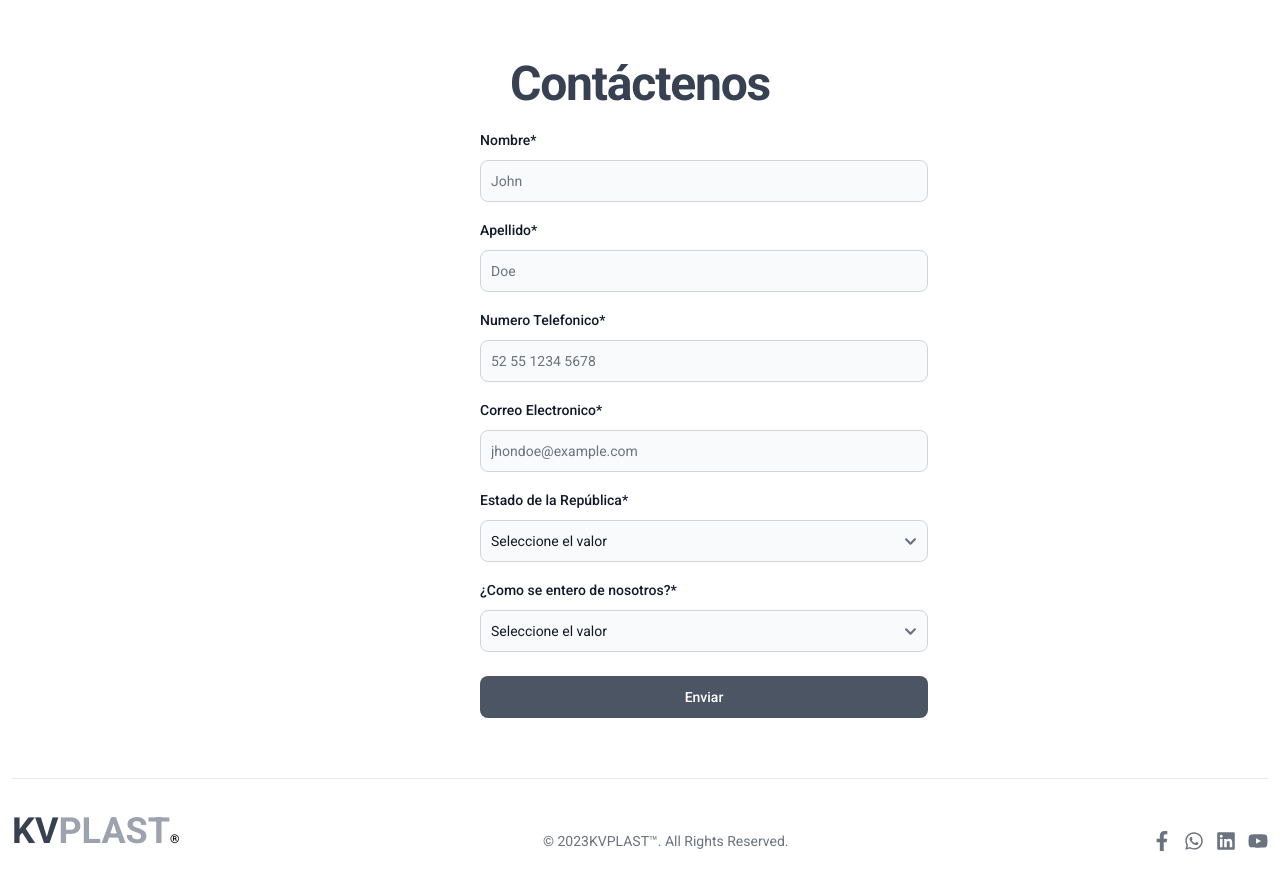
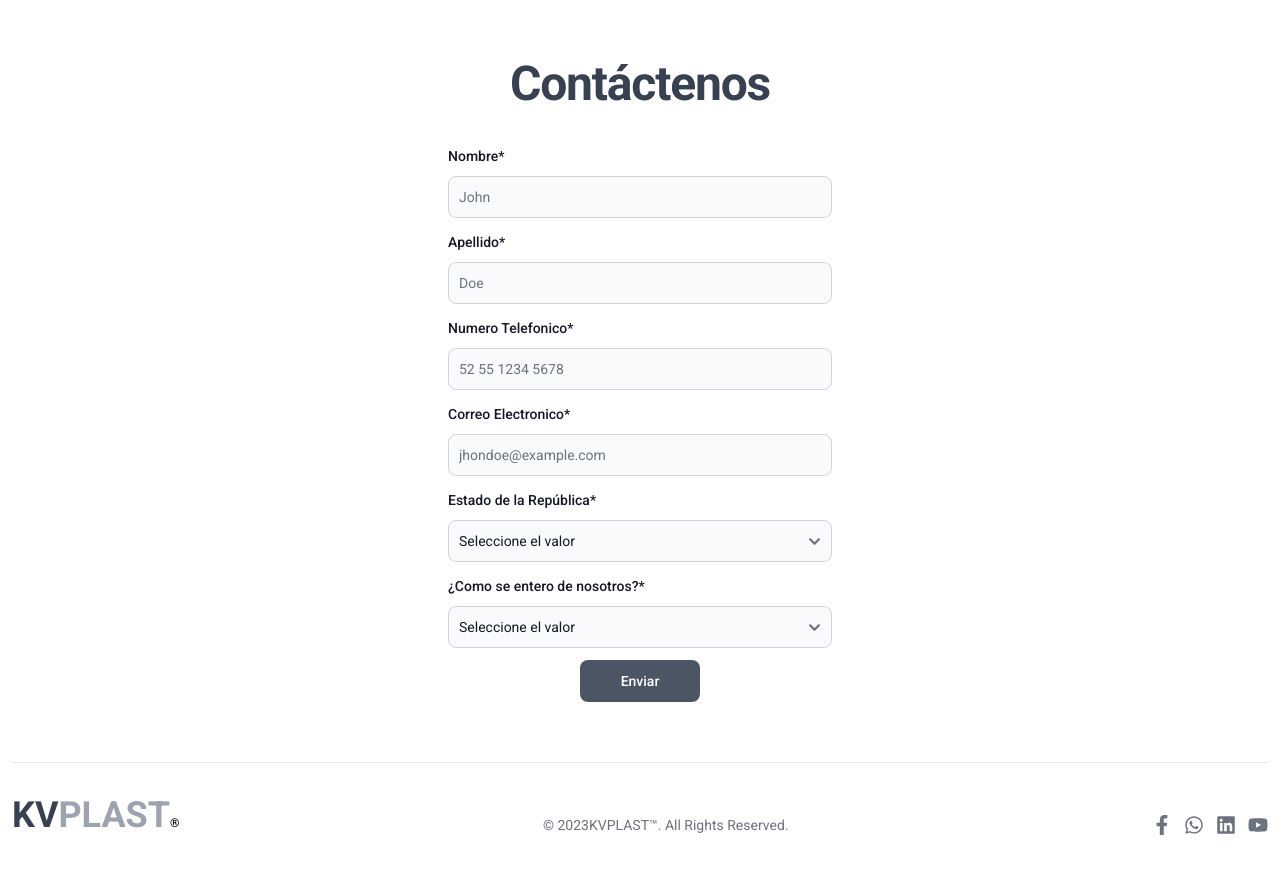
Before and after one commit to JhonE17/KVPLAST, a React (Vite) app: page / in a window 1280 px wide. Shown: the part 4960-5843 px from the top of the page. Built offline with nearby package versions, Linux system fonts and the light colour scheme.

Commit message:
fix seccion contact us form aling and justify

```diff
--- a/src/ContactUs/components/FormContactUs.jsx
+++ b/src/ContactUs/components/FormContactUs.jsx
@@ -7,7 +7,8 @@ export const FormContactUs = () => {
         <h2 className='mb-4 text-3xl mt-20 font-semibold text-center items-center justify-items-center leading-none tracking-tight text-gray-700 md:text-4xl lg:text-5xl'>
           Contáctenos
         </h2>
-        <form className='flex flex-col max-w-md my-5 gap-4 md:translate-x-full '>
+        <div className='grid place-items-center'>
+          <form className='flex md:w-96 w-80 flex-col my-5 gap-3  '>
             <div>
               <div className='mb-2 block'>
                 <Label htmlFor='name' value='Nombre*' />
@@ -135,14 +136,15 @@ export const FormContactUs = () => {
                 <option>PERIODICO EXCELSIOR</option>
               </Select>
             </div>
-          <div className='-mx-3 md:flex mt-2'>
-            <div className='md:w-full px-3'>
-            <Button className='w-full bg-gray-600 hover:bg-gray-400'  type='submit'>
+              <div className='flex justify-center md:w-full px-3'>
+                <Button
+                  className='w-1/3 bg-gray-600 hover:bg-gray-400'
+                  type='submit'>
                   Enviar
                 </Button>
             </div>
+          </form>
         </div>
-        </form>
       </div>
     </>
   );
```
Lines whose indentation alone changed are shown as unchanged.
